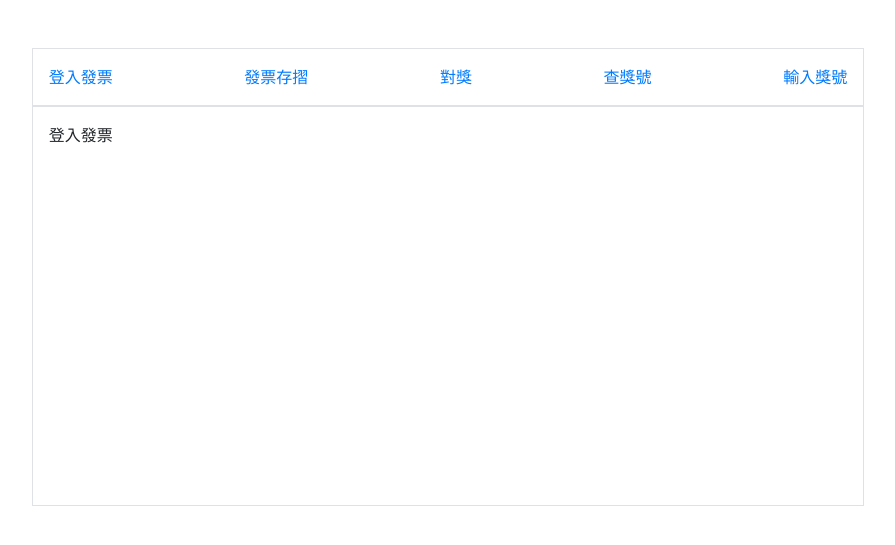
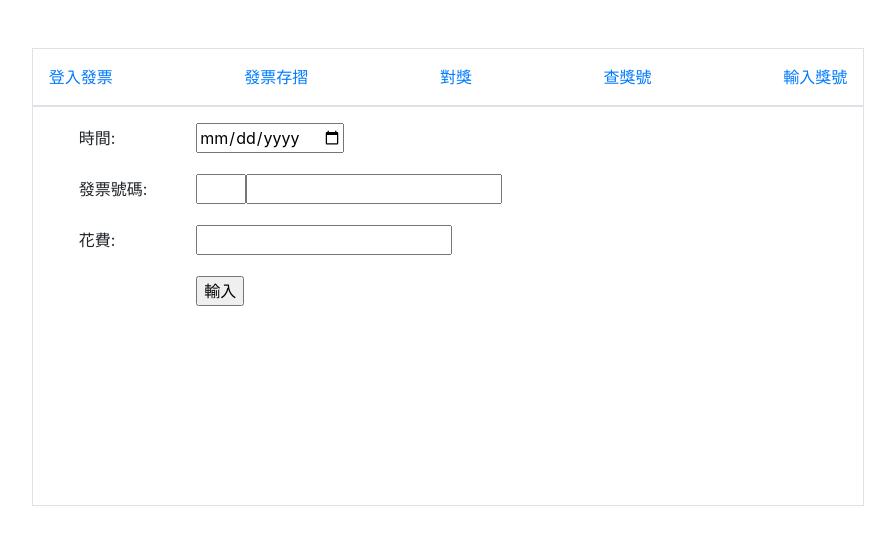
Before and after one commit to wdaweb/invoice-abc90377, a PHP site: page /index.php in a window 1280 px wide. Shown: the top 545 px of the page, without its empty margins (192-1087 px from the left). Run offline with PHP 8.4, Linux system fonts and the light colour scheme; some libraries are stand-ins or nearby versions.

Commit message:
完成新增發票功能

```diff
--- a/base.php
+++ b/base.php
@@ -1 +1,6 @@
 <?php
+$dsn="mysql:host=localhost;dbname=invoices;charset=utf8" ;
+$pdo=new  PDO ( $dsn ,'root','');
+
+
+?>
--- a/set.php
+++ b/set.php
@@ -1 +1,30 @@
-登入發票
+<!-- //登入發票 -->
+<div class="container ">
+<?php
+if (isset($_GET['meg'])) {
+    if ($_GET['meg']=='setsus') {
+        echo '新增成功,可以去發票存摺查看您新增的發票喔!';
+    }
+}
+?>
+<form action="api/add_invoice.php" method="post">
+<div class="form-group">
+<label for="" class="col-2">時間:</label>
+<input type="date" name="period" >
+</div>
+<div class="form-group">
+<label for="" class="col-2">發票號碼:</label>
+<input type="text"  name="code" style="width:50px"><input type="text" name="number" id="">
+</div>
+<div class="form-group">
+<label for="" class="col-2">花費:</label>
+
+<input type="text" name="payment" >
+
+</div>
+<div class="form-group ">
+<label class="col-2"></label>
+<input type="submit" value="輸入">
+</div>
+</div>
+</form>
```
Also changed, not shown: api/add_invoice.php (added, +11 -0 lines).
